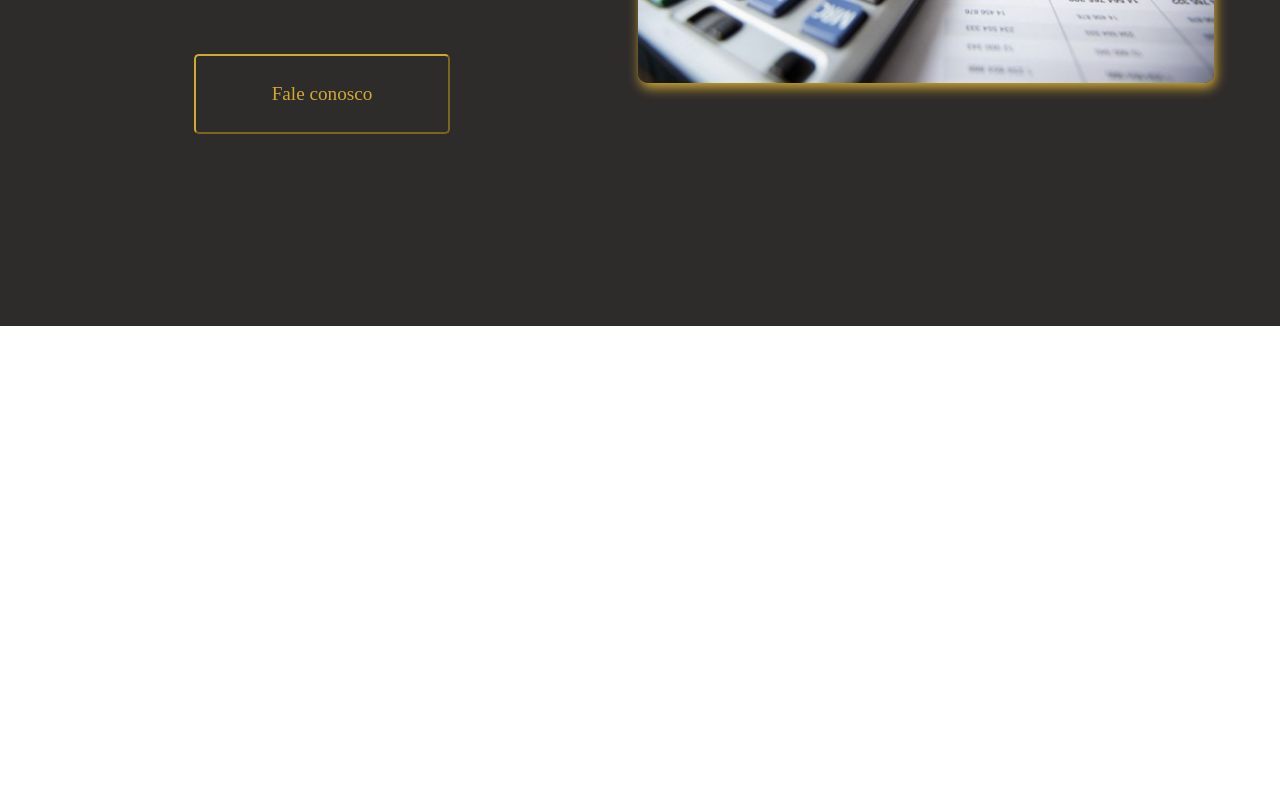
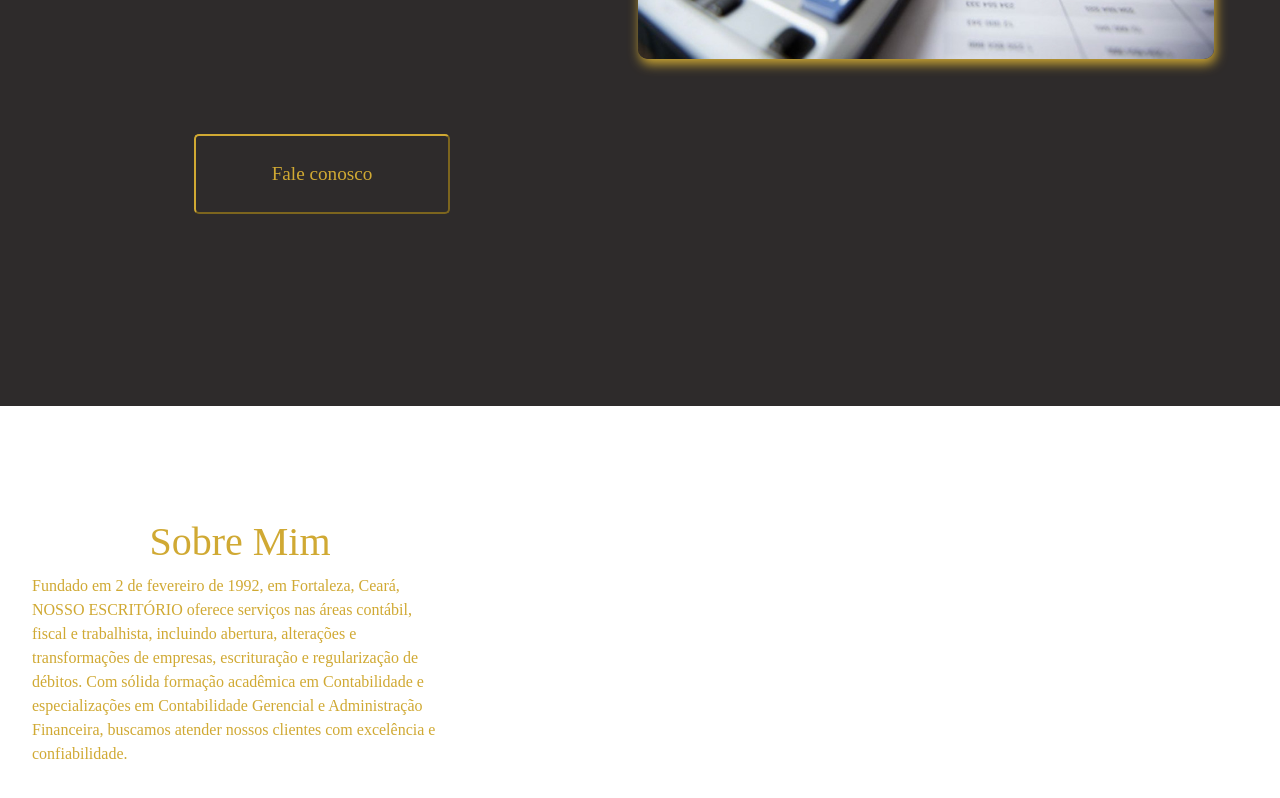
Before and after one commit to Els-development/FJS-Contabilidade, a website: page index.html in a window 1280 px wide. Shown: the part 726-1524 px from the top of the page. Before the commit the page ends 1052 px from the top, so only its background shows below. Drawn offline with nearby package versions, Linux system fonts and the light colour scheme; a web font is replaced by a local one.

Commit message:
fazendo o sobre mim e algumas atualizacoes

```diff
--- a/index.html
+++ b/index.html
@@ -54,6 +54,19 @@
       </div>
     <img src="./inicio-site.jpeg">
    </div>
+   <div class="sobre-mim">
+
+    <div class="sobre-mim-text" >
+    <h1 class="sobre-mim-h1">Sobre Mim</h1>
+    <span>
+      Fundado em 2 de fevereiro de 1992, em Fortaleza, Ceará,
+      NOSSO ESCRITÓRIO oferece serviços nas áreas contábil, fiscal e trabalhista,
+      incluindo abertura, alterações e transformações de empresas, escrituração e
+      regularização de débitos. Com sólida formação acadêmica em Contabilidade e especializações em
+      Contabilidade Gerencial e Administração Financeira, buscamos atender nossos clientes com excelência e confiabilidade.
+    </span>
+    </div>
+   </main>
 </body>
 
 </html>
--- a/style.css
+++ b/style.css
@@ -17,7 +17,7 @@
     justify-content: center;
     padding: 2px;
     border-bottom: 5px solid #d0a933;
-    height: 30%;
+    height: 40%;
 
 }
 .navbar-brand img{
@@ -46,7 +46,6 @@
 
   .inicio{
     display: flex;
-    flex-wrap: wrap-reverse;
     background-color: #2e2b2b;
     align-items: center;
     justify-content: center;
@@ -81,8 +80,28 @@
 
   .inicio img{
     max-width: 100%;
-    width: 50%;
+    width: 45vw;
     height: auto;
     border-radius: 10px;
     box-shadow: 2px 5px 12px #d0a933;
+    margin-bottom: 13rem;
    }
+
+   .sobre-mim{
+    display: flex;
+    flex-direction:column;
+    width: 100%;
+    height: auto;
+    margin: 5rem 0 5rem;
+   }
+
+   .sobre-mim-text{
+     width: 30rem;
+     padding: 2rem;
+   }
+
+   .sobre-mim-h1{
+    display: flex;
+    justify-content: center;
+    align-items: center;
+   }
```
